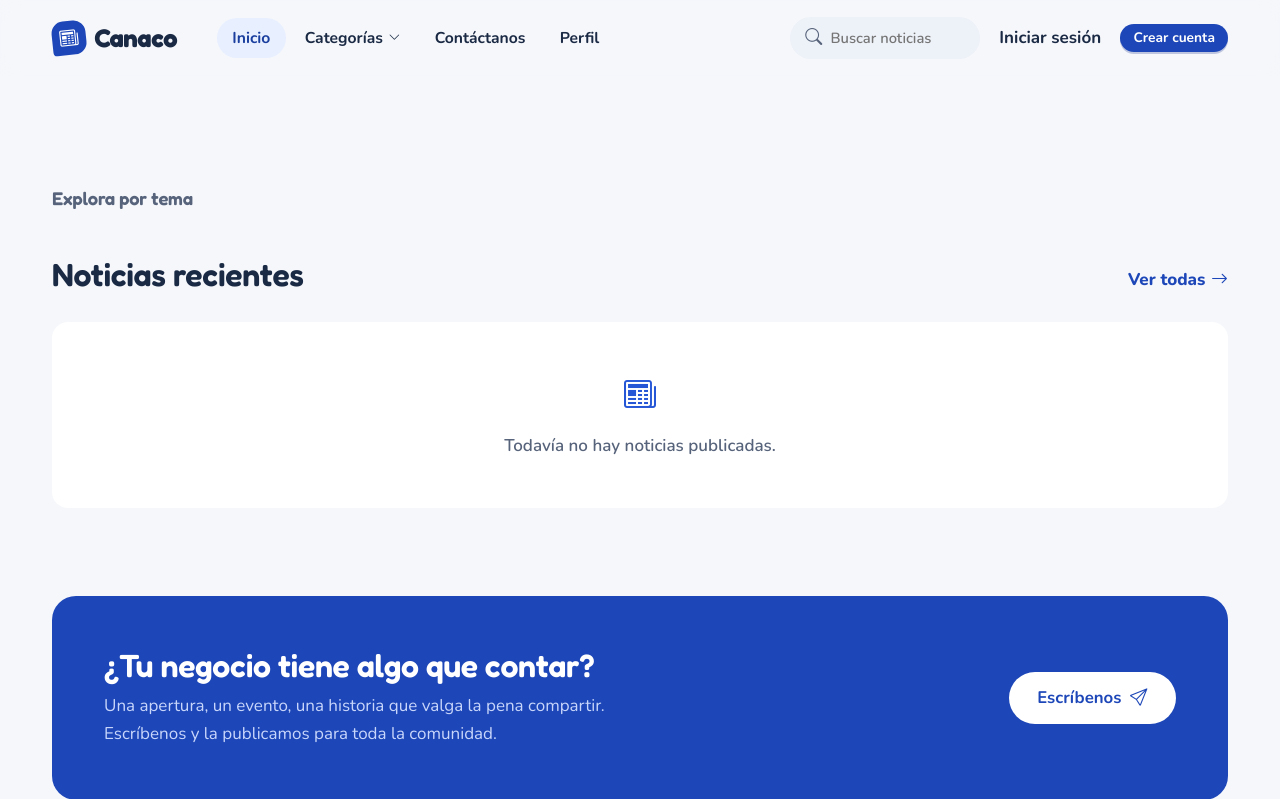
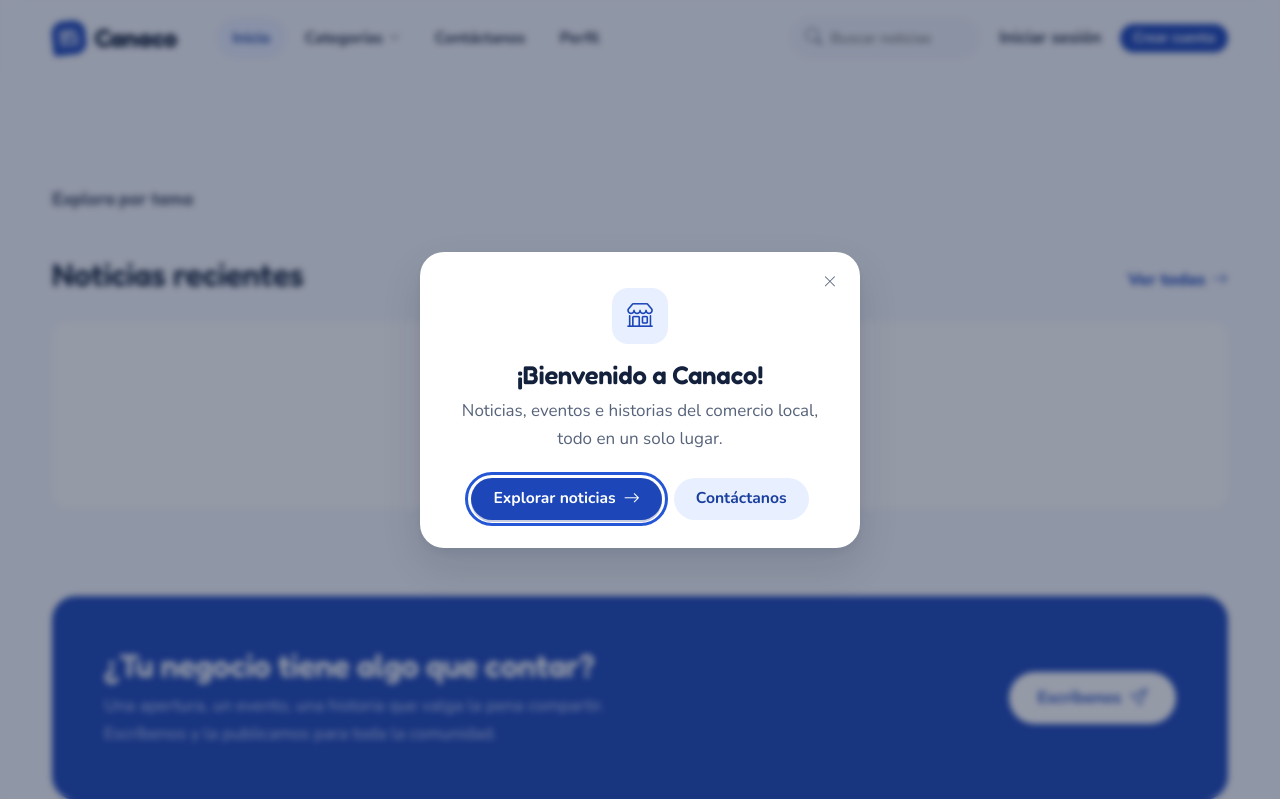
Before and after one commit to JoryerJL/proyectoweb, a Django app: page / in a window 1280 px wide. Shown: the top 799 px of the page. Run offline with Django 5.2, Linux system fonts and the light colour scheme; data that the repository does not hold is empty.

Commit message:
feat(ui): show welcome modal on first visit
Native <dialog> included from the base layout, shown once per browser (localStorage flag set when shown, so leaving via a link also counts). Closes with Esc, close buttons or a backdrop click; respects reduced motion.

```diff
--- a/home/templates/partials/base.html
+++ b/home/templates/partials/base.html
@@ -38,6 +38,7 @@
     </main>
 
     {% include 'partials/footer.html' %}
+    {% include 'partials/welcome_modal.html' %}
 
     <script src="{% static 'js/canaco.js' %}"></script>
     {% block extra_js %}{% endblock extra_js %}
--- /dev/null
+++ b/home/templates/partials/welcome_modal.html
@@ -0,0 +1,18 @@
+<dialog class="welcome-modal" id="welcome-modal" aria-labelledby="welcome-title" aria-describedby="welcome-text" data-welcome-modal>
+    <div class="welcome-body">
+        <button type="button" class="welcome-close" data-welcome-close aria-label="Cerrar">
+            <i class="bi bi-x-lg" aria-hidden="true"></i>
+        </button>
+        <div class="welcome-icon" aria-hidden="true"><i class="bi bi-shop"></i></div>
+        <h2 id="welcome-title" class="welcome-title">¡Bienvenido a Canaco!</h2>
+        <p id="welcome-text" class="welcome-text">
+            Noticias, eventos e historias del comercio local, todo en un solo lugar.
+        </p>
+        <div class="welcome-actions">
+            <button type="button" class="btn btn-primary" data-welcome-close autofocus>
+                Explorar noticias <i class="bi bi-arrow-right" aria-hidden="true"></i>
+            </button>
+            <a href="{% url 'home:contactanos' %}" class="btn btn-soft">Contáctanos</a>
+        </div>
+    </div>
+</dialog>
--- a/static/css/canaco.css
+++ b/static/css/canaco.css
@@ -1232,3 +1232,38 @@
 
 .form-errors { margin: 0; padding-left: 1.1rem; }
 .hp-field { position: absolute; left: -10000px; width: 1px; height: 1px; overflow: hidden; }
+
+/* Welcome modal */
+.welcome-modal {
+  width: min(440px, calc(100% - 32px));
+  padding: 0;
+  border: 0;
+  border-radius: var(--radius-lg);
+  background: var(--surface);
+  color: var(--ink);
+  box-shadow: var(--shadow-lift);
+}
+.welcome-modal::backdrop { background: rgba(20, 33, 61, 0.45); backdrop-filter: blur(3px); }
+.welcome-modal[open] { animation: welcome-in 0.28s cubic-bezier(0.2, 0.8, 0.2, 1); }
+.welcome-body { position: relative; padding: 2.25rem 1.75rem 1.75rem; text-align: center; }
+.welcome-close {
+  position: absolute; top: 0.75rem; right: 0.75rem;
+  width: 2.25rem; height: 2.25rem; border: 0; border-radius: var(--pill);
+  background: transparent; color: var(--ink-soft); cursor: pointer;
+}
+.welcome-close:hover { background: var(--sunk); color: var(--ink); }
+.welcome-icon {
+  display: inline-grid; place-items: center; width: 3.5rem; height: 3.5rem;
+  margin-bottom: 1rem; border-radius: var(--radius);
+  background: var(--brand-soft); color: var(--brand-deep); font-size: 1.6rem;
+}
+.welcome-title { margin: 0 0 0.5rem; font-family: var(--font-display); font-size: 1.6rem; color: var(--ink-deep); }
+.welcome-text { margin: 0 0 1.5rem; color: var(--ink-soft); }
+.welcome-actions { display: flex; flex-wrap: wrap; gap: 0.75rem; justify-content: center; }
+@keyframes welcome-in {
+  from { opacity: 0; transform: translateY(12px) scale(0.97); }
+  to { opacity: 1; transform: none; }
+}
+@media (prefers-reduced-motion: reduce) {
+  .welcome-modal[open] { animation: none; }
+}
--- a/static/js/canaco.js
+++ b/static/js/canaco.js
@@ -170,4 +170,25 @@
   document.querySelector("[data-category-select]")?.addEventListener("change", (event) => {
     if (event.target.value) window.location.href = event.target.value;
   });
+
+  // Welcome modal: shown once per browser. Storage may throw (private mode, blocked cookies).
+  const welcome = document.querySelector("[data-welcome-modal]");
+  if (welcome && typeof welcome.showModal === "function") {
+    const SEEN_KEY = "canaco:welcome-seen";
+    let seen = false;
+    try { seen = localStorage.getItem(SEEN_KEY) === "1"; } catch (_) { /* ignore */ }
+
+    if (!seen) {
+      welcome.querySelectorAll("[data-welcome-close]").forEach((button) => {
+        button.addEventListener("click", () => welcome.close());
+      });
+      // Clicking the backdrop (outside the dialog box) closes it.
+      welcome.addEventListener("click", (event) => {
+        if (event.target === welcome) welcome.close();
+      });
+      welcome.showModal();
+      // Mark as seen once shown, so leaving through a link (no "close" event) also counts.
+      try { localStorage.setItem(SEEN_KEY, "1"); } catch (_) { /* ignore */ }
+    }
+  }
 })();
```
